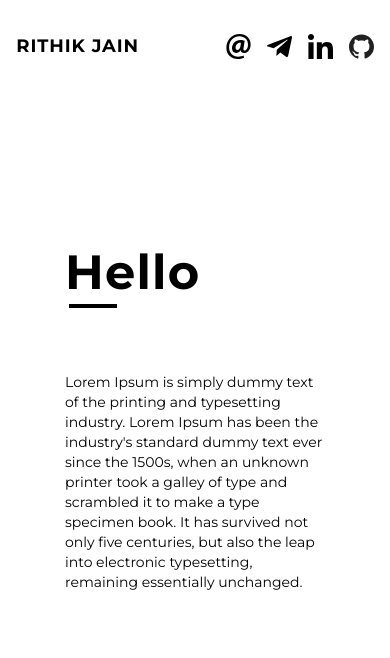
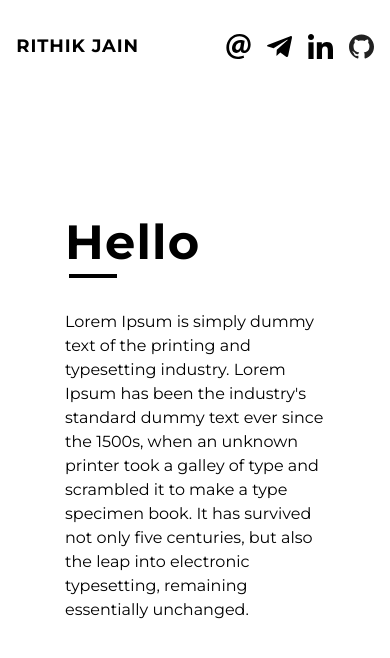
Before and after one commit to rithikjain/portfolio-web, a React (Create React App) app: page / in a window 390 px wide. Shown: the top 658 px of the page. Built offline with nearby package versions, Linux system fonts and the light colour scheme.

Commit message:
fix(about): some responsive properties changed

```diff
--- a/src/App.jsx
+++ b/src/App.jsx
@@ -84,7 +84,7 @@ function App() {
         </div>
 
         {/* Page Selector */}
-        <div className="w-40 hidden sm:flex flex-col justify-center mb-16">
+        <div className="w-40 hidden md:flex flex-col justify-center mb-16">
           <div className="flex flex-col">
             <div className={pageNo === 0 ? selectedCSS : deSelectedCSS}>
               <Link
--- a/src/components/PageDescription.jsx
+++ b/src/components/PageDescription.jsx
@@ -4,7 +4,7 @@ import { motion } from "framer-motion";
 const PageDescription = ({ pageNo, pageTitle }) => {
   return (
     <motion.div
-      className="w-44 hidden md:flex flex-col justify-center items-center mb-8"
+      className="w-44 hidden sm:flex flex-col justify-center items-center mb-8"
       initial={{ opacity: 0, scale: 0.2, y: "-100vh" }}
       animate={{ opacity: 1, scale: 1, y: 0 }}
       transition={{ type: "spring", velocity: 0.1, damping: 12 }}
--- a/src/pages/About.jsx
+++ b/src/pages/About.jsx
@@ -20,7 +20,7 @@ const About = ({ setPage, pageVariants, pageTransition }) => {
         <div className="ml-0 xl:ml-32 mb-24 w-2/3">
           <h1 className="text-5xl sm:text-8xl font-bold tracking-wide">Hello</h1>
           <div className="bg-black h-1 w-12 ml-1 sm:w-24 sm:ml-2 mt-2"></div>
-          <p className="sm:ml-2 mt-16 text-sm sm:text-lg">
+          <p className="sm:ml-2 mt-8 sm:mt-16 sxm:text-lg">
             Lorem Ipsum is simply dummy text of the printing and typesetting
             industry. Lorem Ipsum has been the industry's standard dummy text
             ever since the 1500s, when an unknown printer took a galley of type
```
